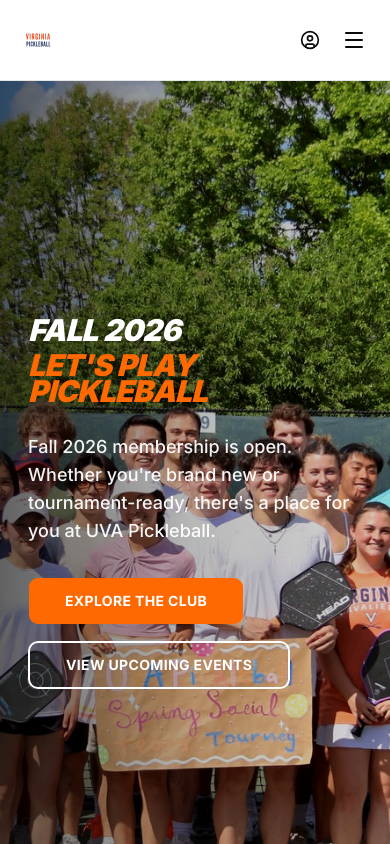
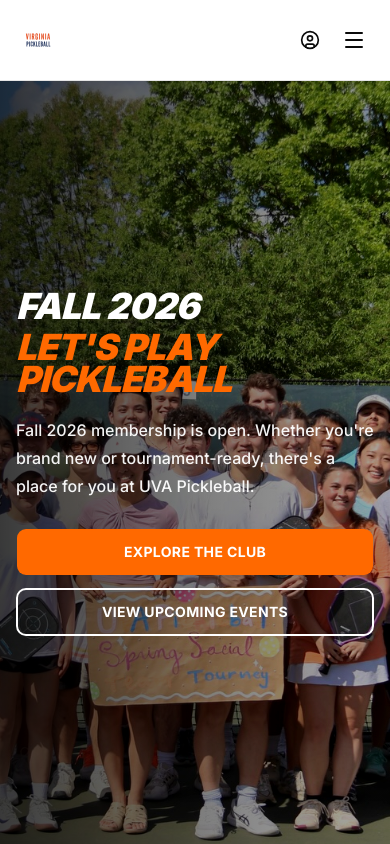
Before and after one commit to Chrisstruong/UVA-Pickleball, a Next.js app: page / in a window 390 px wide. Shown: the top 844 px of the page. Built offline with nearby package versions, Linux system fonts and the light colour scheme.

Commit message:
Add mobile responsive to Hero

```diff
--- a/src/components/home/Hero.tsx
+++ b/src/components/home/Hero.tsx
@@ -4,8 +4,7 @@ import { Button } from "@/components/ui/button";
 
 export default function Hero() {
   return (
-        <section className="relative min-h-screen w-full overflow-hidden">
-            {/* Full-screen background */}
+    <section className="relative min-h-[calc(100svh-5rem)] w-full overflow-hidden lg:min-h-[calc(100vh-6rem)]">
       <Image
         src="/images/hero-player.jpg"
         alt="UVA Pickleball Club"
@@ -13,22 +12,17 @@ export default function Hero() {
         priority
         quality={95}
         sizes="100vw"
-                className="object-cover object-[65%_center] brightness-110 contrast-105 saturate-110"
+        className="object-cover object-[68%_center] brightness-110 contrast-105 saturate-110 sm:object-[65%_center]"
       />
 
-            {/* Subtle overlay */}
-            <div className="absolute inset-0 bg-black/15" />
+      <div className="absolute inset-0 bg-black/25 sm:bg-black/15" />
 
-            {/* Darker gradient behind text */}
-            <div className="absolute inset-0 bg-gradient-to-r from-black/55 via-black/15 to-transparent" />
+      <div className="absolute inset-0 bg-gradient-to-r from-black/70 via-black/35 to-black/10 sm:from-black/55 sm:via-black/15 sm:to-transparent" />
 
-            {/* Content */}
-            <div className="relative z-10 flex min-h-screen items-center px-7 md:px-12 lg:px-16">
+      <div className="relative z-10 flex min-h-[calc(100svh-5rem)] items-center px-4 py-12 sm:px-6 md:px-12 lg:min-h-[calc(100vh-6rem)] lg:px-16">
         <div className="max-w-[620px] text-white">
-                    <h1 className="text-3xl font-black uppercase italic leading-[0.88] tracking-tight sm:text-6xl md:text-7xl lg:text-8xl">
-                        <span className="block">
-                            Fall 2026
-                        </span>
+          <h1 className="text-4xl font-black uppercase italic leading-[0.9] tracking-tight sm:text-6xl md:text-7xl lg:text-8xl">
+            <span className="block">Fall 2026</span>
 
             <span className="mt-2 block text-orange-500">
               Let&apos;s play
@@ -39,28 +33,25 @@ export default function Hero() {
             </span>
           </h1>
 
-                    <p className="mt-7 max-w-[560px] text-lg font-medium leading-7 text-white/95 md:text-xl">
-                        Fall 2026 membership is open. Whether you&apos;re brand new or tournament-ready, there&apos;s a place for you at UVA Pickleball.
+          <p className="mt-5 max-w-[560px] text-base font-medium leading-7 text-white/95 sm:mt-7 sm:text-lg md:text-xl">
+            Fall 2026 membership is open. Whether you&apos;re brand new or
+            tournament-ready, there&apos;s a place for you at UVA Pickleball.
           </p>
 
-                    <div className="mt-8 flex flex-wrap items-center gap-4">
+          <div className="mt-7 flex flex-col gap-3 sm:mt-8 sm:flex-row sm:flex-wrap sm:items-center sm:gap-4">
             <Button
               asChild
-                            className="h-12 bg-orange-500 px-9 font-bold uppercase tracking-wide text-white hover:bg-orange-600"
+              className="h-12 w-full bg-orange-500 px-6 font-bold uppercase tracking-wide text-white hover:bg-orange-600 sm:w-auto sm:px-9"
             >
-                            <Link href="/about">
-                               Explore the club
-                            </Link>
+              <Link href="/about">Explore the Club</Link>
             </Button>
 
             <Button
               asChild
               variant="outline"
-                            className="h-12 border-2 border-white bg-transparent px-9 font-bold uppercase tracking-wide text-white hover:bg-white hover:text-black"
+              className="h-12 w-full border-2 border-white bg-transparent px-6 font-bold uppercase tracking-wide text-white hover:bg-white hover:text-black sm:w-auto sm:px-9"
             >
-                            <Link href="/events">
-                                View Upcoming Events
-                            </Link>
+              <Link href="/events">View Upcoming Events</Link>
             </Button>
           </div>
         </div>
```
Lines whose indentation alone changed are shown as unchanged.
